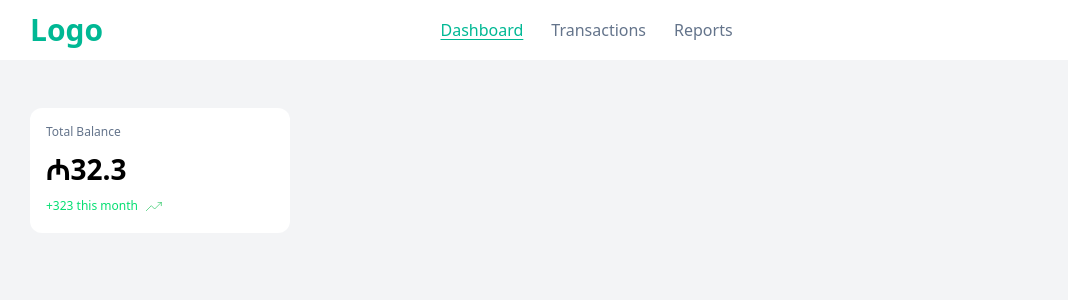
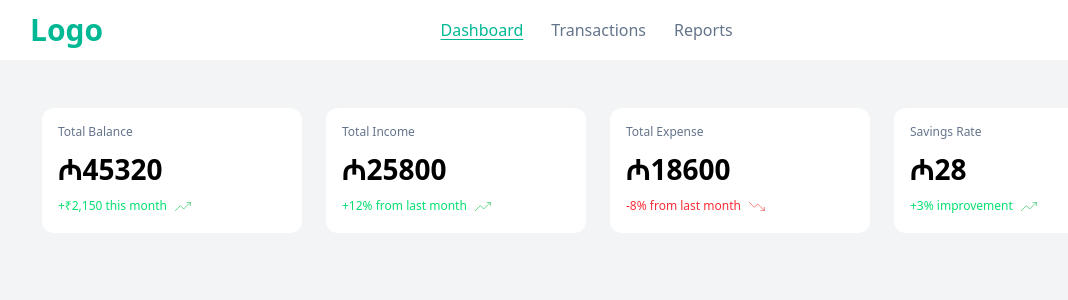
Before and after one commit to NizoDotNet/expense-tracker, an Angular app: page /dashboard in a window 1280 px wide. Shown: the top 300 px of the page, without its empty margins (90-1158 px from the left). Built offline with nearby package versions, Linux system fonts and the light colour scheme.

Commit message:
cards component of dashboard

```diff
--- /dev/null
+++ b/src/app/pages/dashboard/components/cards/cards.html
@@ -0,0 +1,10 @@
+<div class="balance-cards flex lg:gap-6 md:gap-4 gap-2 overflow-x-auto px-3 pb-3 no-scrollbar">
+  @for (card of cards(); track $index) {
+    <app-balance-card
+      [topText]="card.topText"
+      [balance]="card.balance"
+      [bottomText]="card.bottomText"
+      [isGrowth]="card.isGrowth"
+    ></app-balance-card>
+  }
+</div>
--- /dev/null
+++ b/src/app/pages/dashboard/components/cards/cards.ts
@@ -0,0 +1,18 @@
+import { Component, input } from '@angular/core';
+import { BalanceCard } from '../../../../components/balance-card/balance-card';
+@Component({
+  selector: 'app-cards',
+  imports: [BalanceCard],
+  templateUrl: './cards.html',
+  styleUrl: './cards.css',
+})
+export class Cards {
+  cards = input<Card[]>([]);
+}
+
+export interface Card {
+  topText: string;
+  balance: number;
+  bottomText: string;
+  isGrowth: boolean;
+}
--- a/src/app/pages/dashboard/dashboard.html
+++ b/src/app/pages/dashboard/dashboard.html
@@ -1,5 +1,3 @@
-<app-balance-card
-  topText="Total Balance"
-  [balance]="32.3"
-  bottomText="+323 this month"
-></app-balance-card>
+<div class="flex flex-col gap-6">
+  <app-cards [cards]="cards"></app-cards>
+</div>
--- a/src/app/pages/dashboard/dashboard.ts
+++ b/src/app/pages/dashboard/dashboard.ts
@@ -1,9 +1,37 @@
 import { Component } from '@angular/core';
 import { BalanceCard } from '../../components/balance-card/balance-card';
+import { Card, Cards } from './components/cards/cards';
 @Component({
   selector: 'app-dashboard',
-  imports: [BalanceCard],
+  imports: [Cards],
   templateUrl: './dashboard.html',
   styleUrl: './dashboard.css',
 })
-export class Dashboard {}
+export class Dashboard {
+  cards: Card[] = [
+    {
+      topText: 'Total Balance',
+      balance: 45320,
+      bottomText: '+₹2,150 this month',
+      isGrowth: true,
+    },
+    {
+      topText: 'Total Income',
+      balance: 25800,
+      bottomText: '+12% from last month',
+      isGrowth: true,
+    },
+    {
+      topText: 'Total Expense',
+      balance: 18600,
+      bottomText: '-8% from last month',
+      isGrowth: false,
+    },
+    {
+      topText: 'Savings Rate',
+      balance: 28,
+      bottomText: '+3% improvement',
+      isGrowth: true,
+    },
+  ];
+}
--- a/src/styles.css
+++ b/src/styles.css
@@ -6,3 +6,14 @@
   --color-primary-green: #00b894;
   --color-primary-grey: #64748b;
 }
+
+@layer utilities {
+  .no-scrollbar::-webkit-scrollbar {
+    display: none;
+  }
+
+  .no-scrollbar {
+    -ms-overflow-style: none;
+    scrollbar-width: none;
+  }
+}
```
Also changed, not shown: src/app/pages/dashboard/components/cards/cards.css (added), 1 other file (tests, documents, lock files or other folders).
